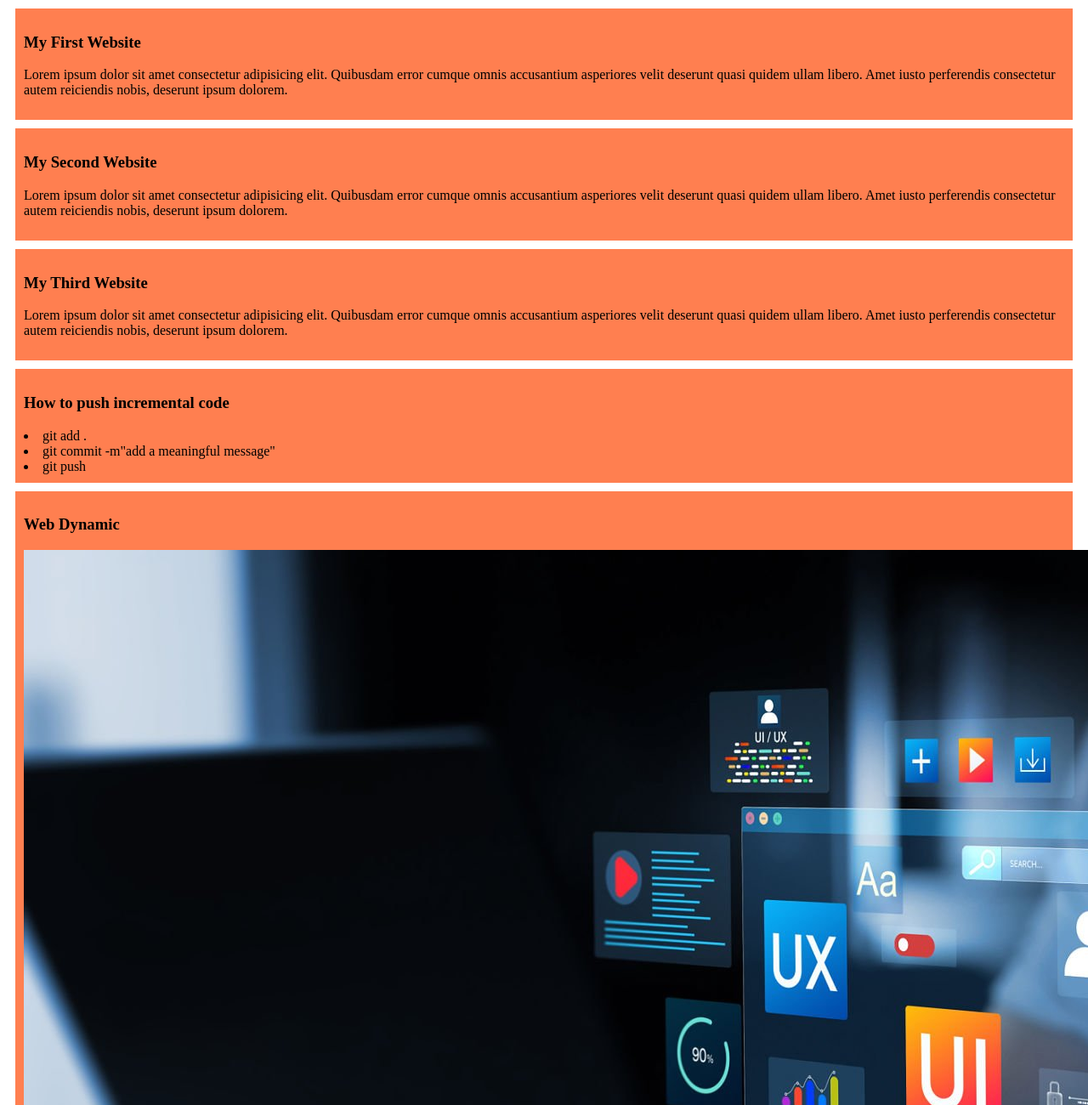
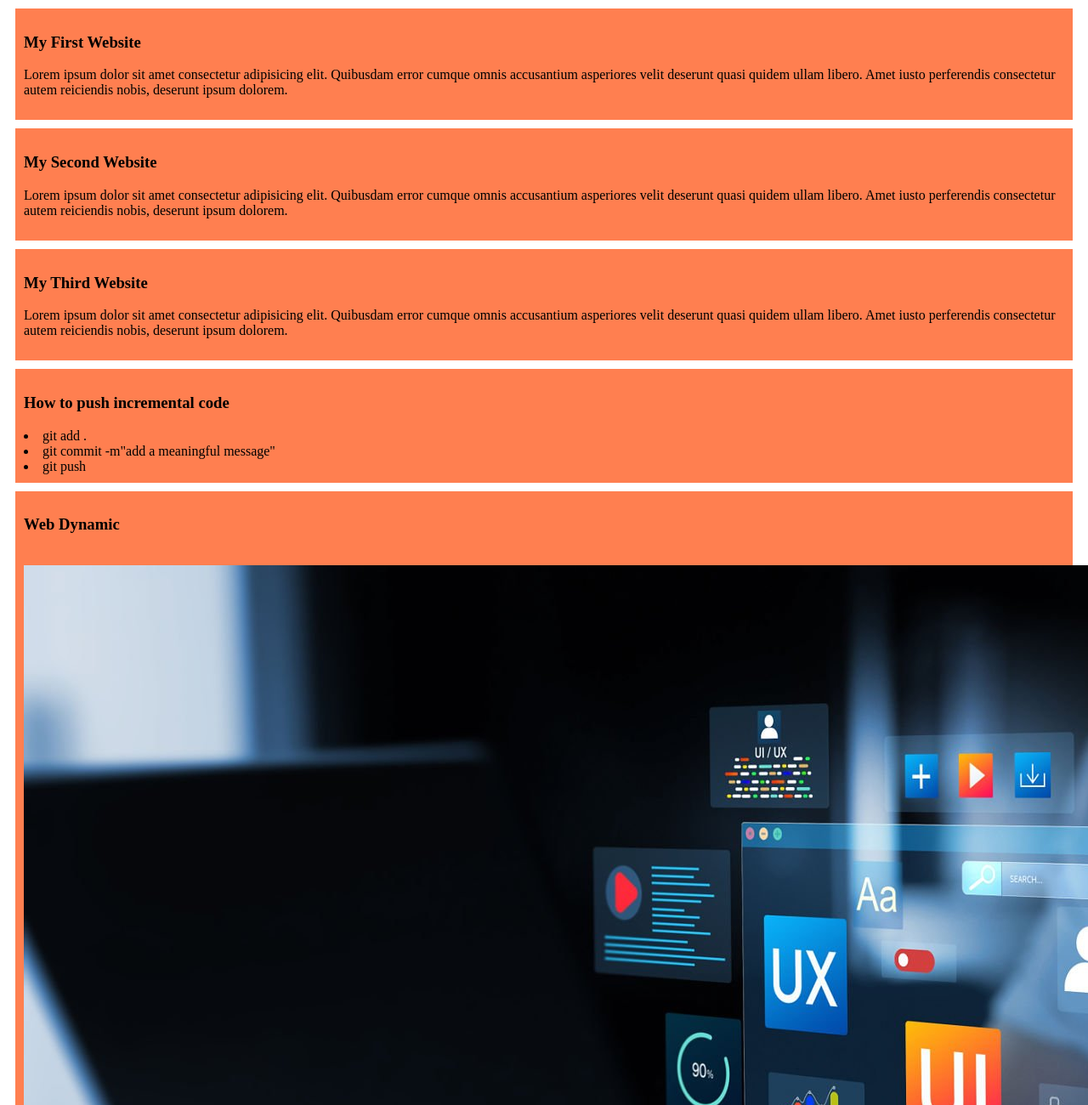
Before and after one commit to TirthoBapon/my-simple-website, a plain HTML site: page index.html in a window 1280 px wide. Shown: the top 1300 px of the page at 85% size. Drawn offline with Linux system fonts and the light colour scheme.

Commit message:
added a break

```diff
--- a/index.html
+++ b/index.html
@@ -26,7 +26,7 @@
         <li>git push</li>
     </div>
     <div>
-        <h3>Web Dynamic</h3>
+        <h3>Web Dynamic</h3><br>
         <img src="images/WebUX.jpg" alt="">
     </div>
 </body>
```
